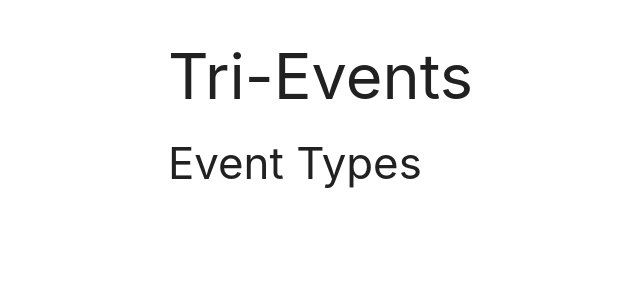
After one commit to woodfordtim/milestone3, a Flask app: page /find_event_type in a window 1280 px wide. The commit adds this page. Shown: the top 300 px of the page, without its empty margins (24-664 px from the left). Run offline with Flask 2, Linux system fonts and the light colour scheme; data that the repository does not hold is empty; some libraries are stand-ins or nearby versions.

Commit message:
add ability to add, edit and update event types, e.g. marathon, triatlon, 5k run etc

```diff
--- a/static/css/style.css
+++ b/static/css/style.css
@@ -6,6 +6,6 @@
     padding: 0 0.5em;
 }
 
-.task_header {
+.event_header {
     margin-top: 5px;
 }
--- /dev/null
+++ b/templates/event_type.html
@@ -0,0 +1,22 @@
+{% extends 'base.html' %}
+    {% block content %}
+
+    <div class="row">
+    <h3>Event Types</h3>
+        <ul class="collapsible popout" data-collapsible="accordion">
+        {% for event_type in event_types %}
+            <li>
+                <div class="collapsible-header">
+                    <div class="col s3">
+                        <a href="{{url_for('edit_event_type', event_type_id = event_type._id)}}" class="waves-effect waves-light btn btn_small blue">Edit</a>
+                        <a href="" class="waves-effect waves-light btn btn_small red">Del</a>
+                    </div>
+                    <div class="event_header col s9">
+                        <strong>{{event_type.event_type}}</strong>
+                    </div>
+                </div>
+            </li>
+        {% endfor %}
+        </ul>
+    </div>
+    {% endblock %}
--- a/tri.py
+++ b/tri.py
@@ -63,6 +63,24 @@ def delete_event(event_id):
     mongo.db.events.remove({'_id': ObjectId(event_id)})
     return redirect(url_for('find_events'))
 
+@app.route('/find_event_type')
+def find_event_type():
+    return render_template('event_type.html',
+                            event_types=mongo.db.event_type.find()) #event_types refers to for loop (?)
+
+@app.route('/edit_event_type/<event_type_id>')
+def edit_event_type(event_type_id): #event_type_id as a parameter to search for document in db to feed edit into form
+    return render_template('edit_event_type.html',
+                            event_type=mongo.db.event_type.find_one(
+                            {'_id': ObjectId(event_type_id)}))
+
+@app.route('/update_event_type/<event_type_id>', methods=['POST'])
+def update_event_type(event_type_id):
+    mongo.db.event_type.update({'id': ObjectId(event_type_id)},
+        {'event_type': request.form.get('event_type')})
+    return redirect(url_for('find_event_type'))
+
+
 if __name__ == '__main__':
     app.run(host=os.environ.get('IP'),
     port=int(os.environ.get('PORT')),
```
Also changed, not shown: templates/edit_event_type.html (added, +23 -0 lines), templates/events.html (line endings or trailing spaces).
